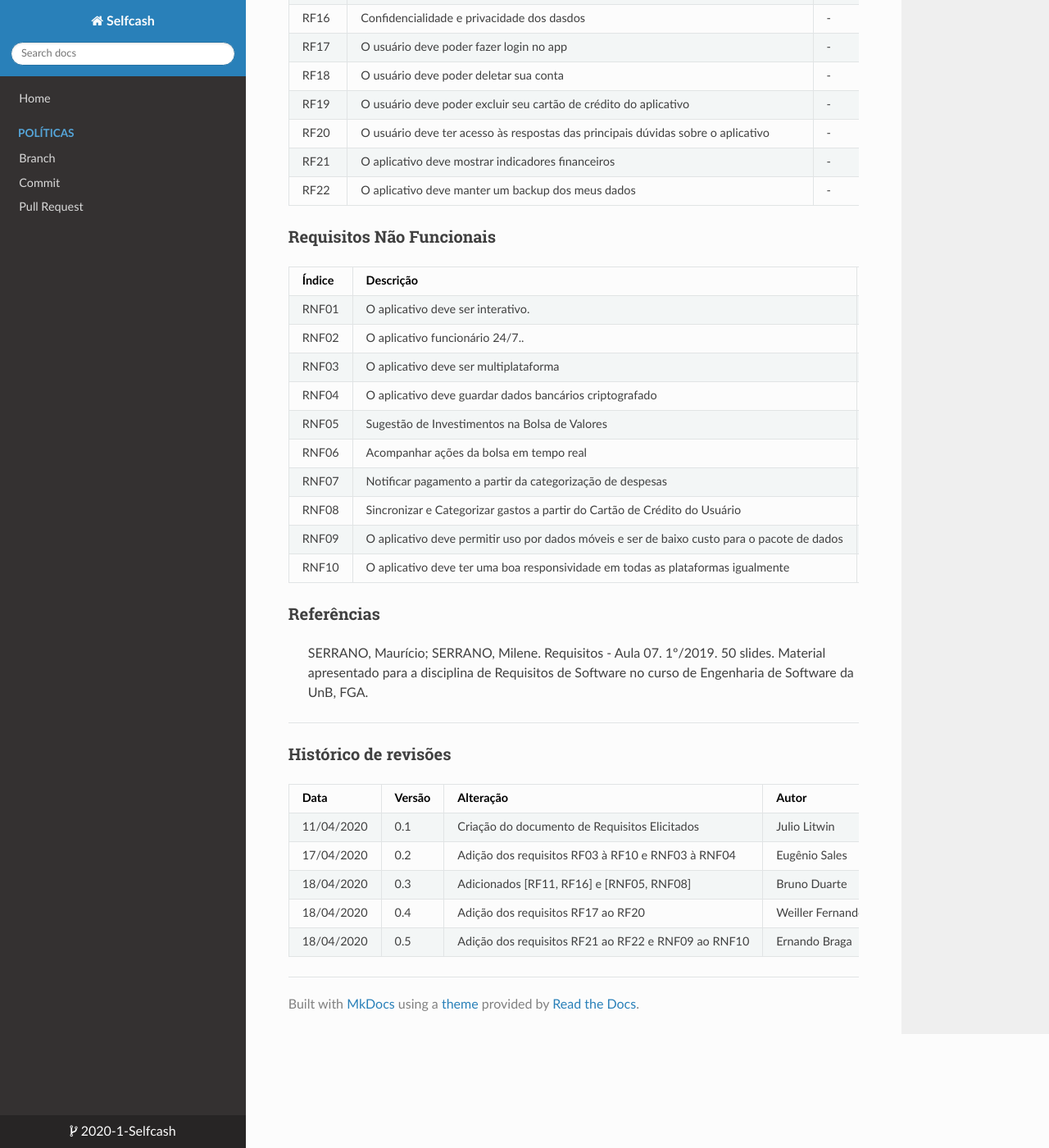
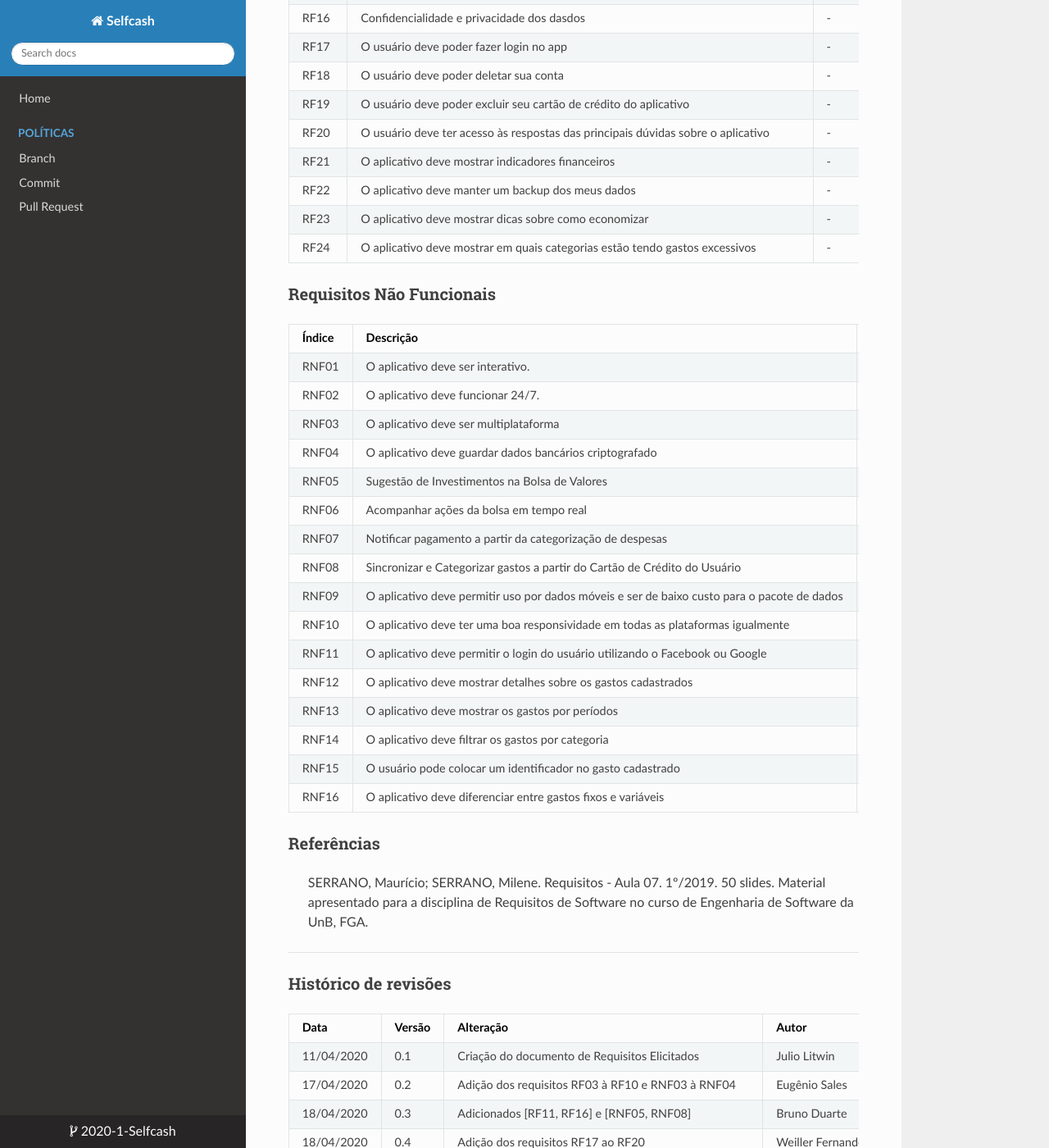
Before and after one commit to 2020-1-Selfcash/Docs, an MkDocs documentation site: the page built from docs/requisitos_elicitados.md, in a window 1280 px wide and 1400 px high, scrolled down 1033 px. Shown: the whole window at 82% size. Built offline with MkDocs 1.6.1, drawn with Linux system fonts in a browser that asks for light colours; nearby versions of some CDN libraries; some of the changed text lies outside the part shown.

Commit message:
Add RF23 to RF24 and RNF11 to RNF16

```diff
--- a/docs/requisitos_elicitados.md
+++ b/docs/requisitos_elicitados.md
@@ -33,12 +33,14 @@ O uso da técnica de análise de discurso foi feita a partir de duas pessoas con
 | RF20 | O usuário deve ter acesso às respostas das principais dúvidas sobre o aplicativo |-|-|
 | RF21 | O aplicativo deve mostrar indicadores financeiros |-|-|
 | RF22 | O aplicativo deve manter um backup dos meus dados |-|-|
+| RF23 | O aplicativo deve mostrar dicas sobre como economizar |-|-|
+| RF24 | O aplicativo deve mostrar em quais categorias estão tendo gastos excessivos |-|-|
 
 ### Requisitos Não Funcionais
 |Índice|Descrição|Prioridade|Rastreabilidade|
 |----|------|---------|-----|
 | RNF01 | O aplicativo deve ser interativo. | - | - |
-| RNF02 | O aplicativo funcionário 24/7.. | - | - |
+| RNF02 | O aplicativo deve funcionar 24/7. | - | - |
 | RNF03 | O aplicativo deve ser multiplataforma | - | - |
 | RNF04 | O aplicativo deve guardar dados bancários criptografado | - | - |
 |RNF05|Sugestão de Investimentos na Bolsa de Valores|-|-|
@@ -47,6 +49,12 @@ O uso da técnica de análise de discurso foi feita a partir de duas pessoas con
 |RNF08|Sincronizar e Categorizar gastos a partir do Cartão de Crédito do Usuário|-|-|
 | RNF09 | O aplicativo deve permitir uso por dados móveis e ser de baixo custo para o pacote de dados | - | - |
 | RNF10 | O aplicativo deve ter uma boa responsividade em todas as plataformas igualmente | - | - |
+|RNF11|O aplicativo deve permitir o login do usuário utilizando o Facebook ou Google |-|-|
+|RNF12|O aplicativo deve mostrar detalhes sobre os gastos cadastrados |-|-|
+|RNF13|O aplicativo deve mostrar os gastos por períodos |-|-|
+|RNF14|O aplicativo deve filtrar os gastos por categoria |-|-|
+|RNF15|O usuário pode colocar um identificador no gasto cadastrado |-|-|
+|RNF16|O aplicativo deve diferenciar entre gastos fixos e variáveis |-|-|
 
 ### Referências
 >  SERRANO, Maurício; SERRANO, Milene. Requisitos - Aula 07. 1º/2019. 50 slides. Material apresentado para a disciplina de Requisitos de Software no curso de Engenharia de Software da UnB, FGA.
@@ -61,3 +69,4 @@ O uso da técnica de análise de discurso foi feita a partir de duas pessoas con
 |18/04/2020| 0.3 |Adicionados [RF11, RF16] e [RNF05, RNF08]|Bruno Duarte|
 | 18/04/2020 | 0.4 | Adição dos requisitos RF17 ao RF20 | Weiller Fernandes |
 | 18/04/2020 | 0.5 | Adição dos requisitos RF21 ao RF22 e RNF09 ao RNF10 | Ernando Braga |
+| 18/04/2020 | 0.6 | Adição dos requisitos RF23 à RF24 e RNF11 à RNF16 | Lucas Gomes |
```
